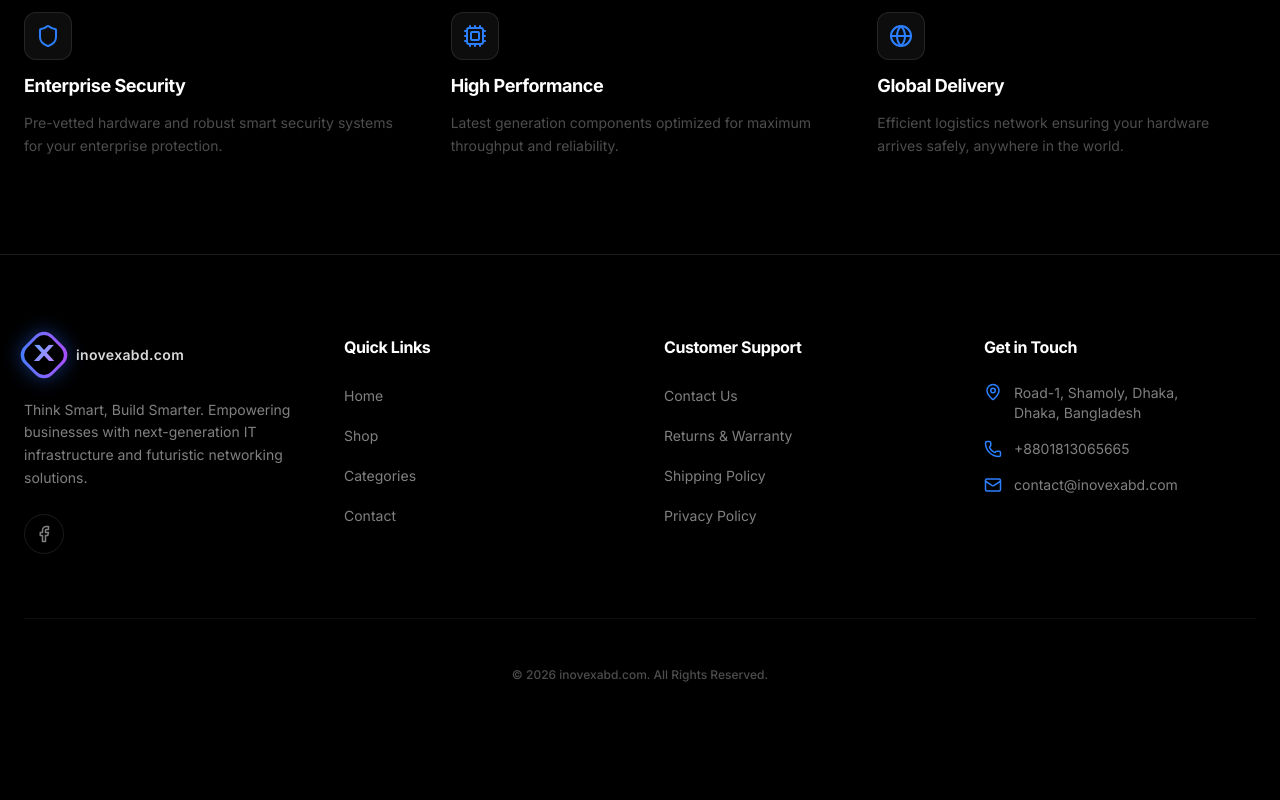
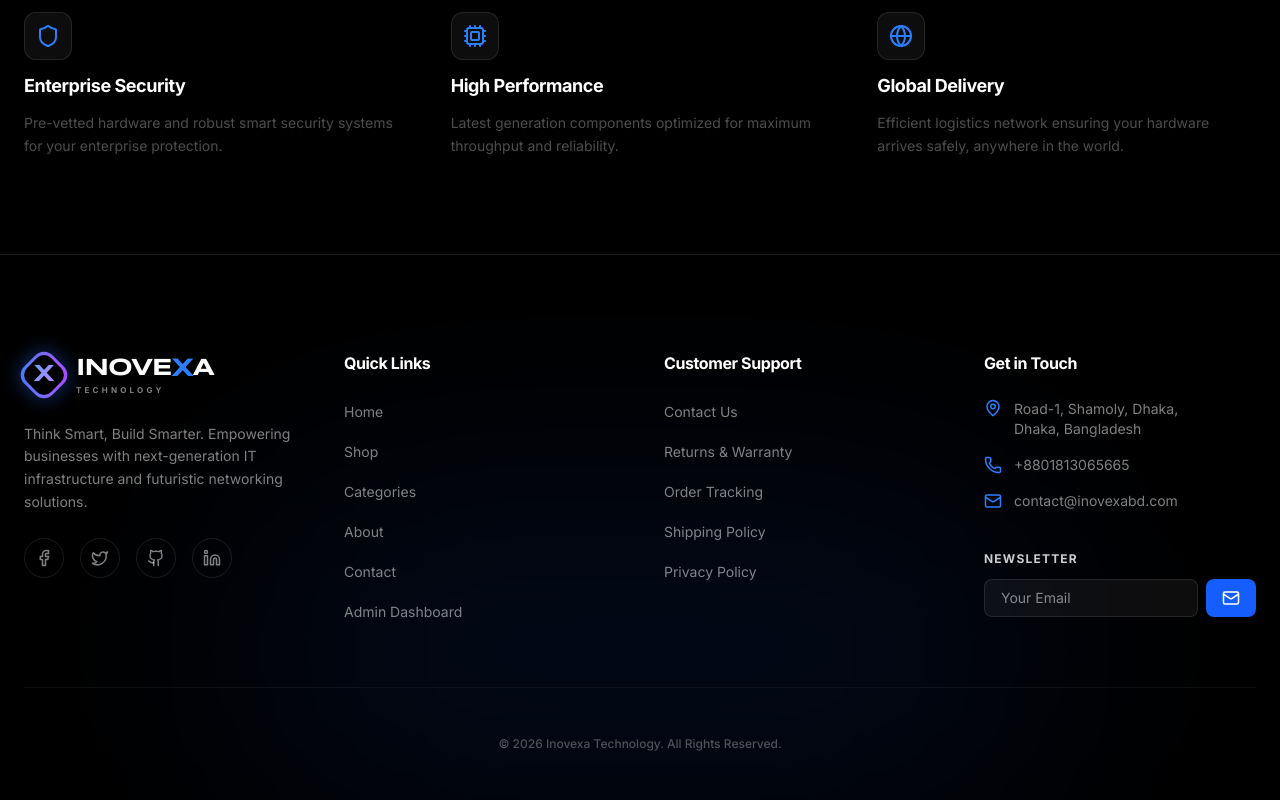
Before and after one commit to KMTanVeer/inovexabd.com, a React (Vite) app: page / in a window 1280 px wide. Shown: the part 3215-4015 px from the top of the page. Before the commit the page ends 3946 px from the top, so only its background shows below. Built offline with nearby package versions, Linux system fonts and the light colour scheme.

Commit message:
Restore footer to original design with blue glow effect

```diff
--- a/src/components/layout/Footer.tsx
+++ b/src/components/layout/Footer.tsx
@@ -1,17 +1,19 @@
 import { Link } from 'react-router-dom';
-import { Facebook, Mail, MapPin, Phone } from 'lucide-react';
+import { ShieldCheck, Twitter, Github, Linkedin, Facebook, Mail, MapPin, Phone } from 'lucide-react';
 import { BrandLogo } from '@/src/components/common/BrandLogo.tsx';
 
 export function Footer() {
   return (
-    <footer className="relative bg-slate-100 dark:bg-black pt-20 pb-12 overflow-hidden border-t border-black/5 dark:border-white/10">
+    <footer className="relative bg-slate-100 dark:bg-black pt-24 pb-12 overflow-hidden border-t border-black/5 dark:border-white/10">
+      {/* Glow Effect */}
+      <div className="absolute bottom-0 left-1/2 -translate-x-1/2 w-[800px] h-[300px] bg-blue-600/10 blur-[120px] rounded-full" />
+
       <div className="container mx-auto px-6 relative z-10">
         <div className="grid grid-cols-1 md:grid-cols-2 lg:grid-cols-4 gap-12 mb-16">
           {/* Brand */}
           <div className="space-y-6">
-            <Link to="/" className="flex items-center gap-3 group">
-              <BrandLogo variant="mark" className="transform transition-transform group-hover:rotate-12" />
-              <span className="text-sm font-semibold text-black/85 dark:text-white/85 tracking-wide">inovexabd.com</span>
+            <Link to="/" className="flex items-center gap-2 group">
+              <BrandLogo className="w-12 h-12 transform transition-transform group-hover:rotate-12" />
             </Link>
             <p className="text-black/60 dark:text-white/50 text-sm leading-relaxed max-w-xs">
               Think Smart, Build Smarter. Empowering businesses with next-generation IT infrastructure and futuristic networking solutions.
@@ -20,6 +22,11 @@ export function Footer() {
               <a href="https://www.facebook.com/inovexatechnologies" target="_blank" rel="noopener noreferrer" className="w-10 h-10 flex items-center justify-center rounded-full border border-black/10 dark:border-white/10 text-black/50 dark:text-white/50 hover:text-blue-500 hover:border-blue-500 transition-all">
                 <Facebook size={18} />
               </a>
+              {[Twitter, Github, Linkedin].map((Icon, i) => (
+                <a key={i} href="#" className="w-10 h-10 flex items-center justify-center rounded-full border border-black/10 dark:border-white/10 text-black/50 dark:text-white/50 hover:text-blue-500 hover:border-blue-500 transition-all">
+                  <Icon size={18} />
+                </a>
+              ))}
             </div>
           </div>
 
@@ -31,7 +38,9 @@ export function Footer() {
                 { name: 'Home', path: '/' },
                 { name: 'Shop', path: '/shop' },
                 { name: 'Categories', path: '/categories' },
-                { name: 'Contact', path: '/contact' }
+                { name: 'About', path: '/contact' },
+                { name: 'Contact', path: '/contact' },
+                { name: 'Admin Dashboard', path: '/admin' }
               ].map((item) => (
                 <li key={item.name}>
                   <Link to={item.path} className="text-black/60 dark:text-white/50 hover:text-black dark:hover:text-white transition-colors text-sm">{item.name}</Link>
@@ -47,6 +56,7 @@ export function Footer() {
               {[
                 { name: 'Contact Us', path: '/contact' },
                 { name: 'Returns & Warranty', path: '/returns' },
+                { name: 'Order Tracking', path: '#' },
                 { name: 'Shipping Policy', path: '/shipping' },
                 { name: 'Privacy Policy', path: '/privacy' }
               ].map((item) => (
@@ -74,12 +84,26 @@ export function Footer() {
                 <span>contact@inovexabd.com</span>
               </div>
             </div>
+
+            <div className="pt-4">
+              <h5 className="text-black/80 dark:text-white/80 text-xs font-bold uppercase tracking-widest mb-3">Newsletter</h5>
+              <div className="flex gap-2">
+                <input
+                  type="email"
+                  placeholder="Your Email"
+                  className="bg-white/60 dark:bg-white/5 border border-black/10 dark:border-white/10 px-4 py-2 rounded-lg text-sm text-black dark:text-white focus:outline-none focus:border-blue-500 w-full"
+                />
+                <button className="px-4 py-2 bg-blue-600 text-white rounded-lg hover:bg-blue-500 transition-colors">
+                  <Mail size={18} />
+                </button>
+              </div>
+            </div>
           </div>
         </div>
 
         <div className="pt-12 border-t border-black/10 dark:border-white/5 flex flex-col items-center justify-center gap-6">
           <p className="text-black/40 dark:text-white/30 text-xs font-medium text-center">
-            © {new Date().getFullYear()} inovexabd.com. All Rights Reserved.
+            © {new Date().getFullYear()} Inovexa Technology. All Rights Reserved.
           </p>
         </div>
       </div>
```
